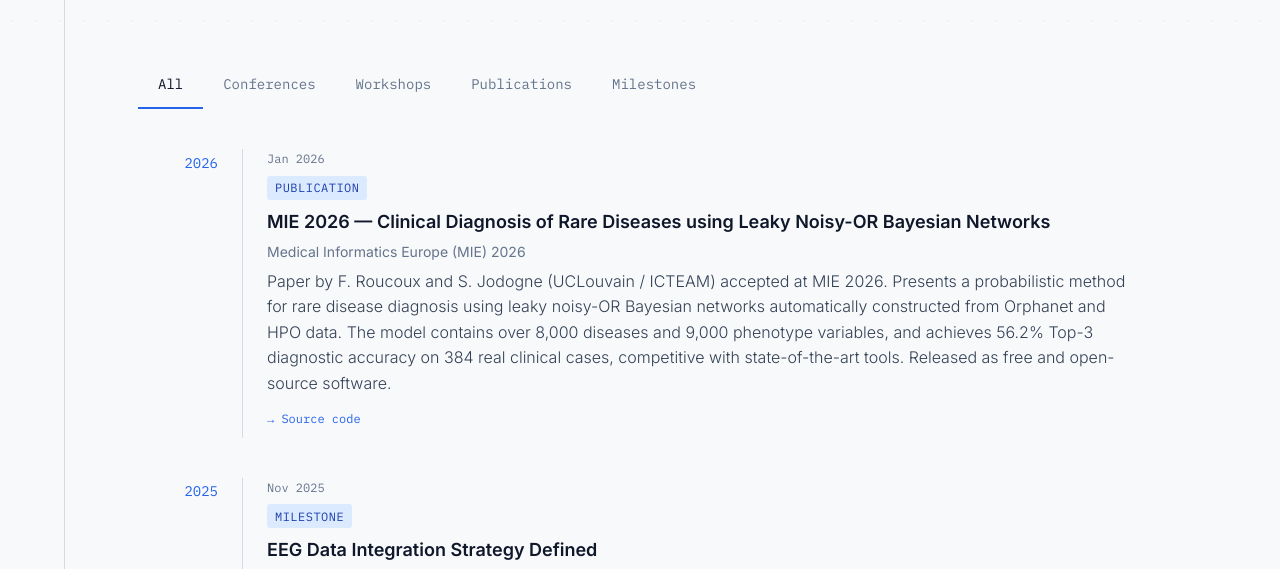
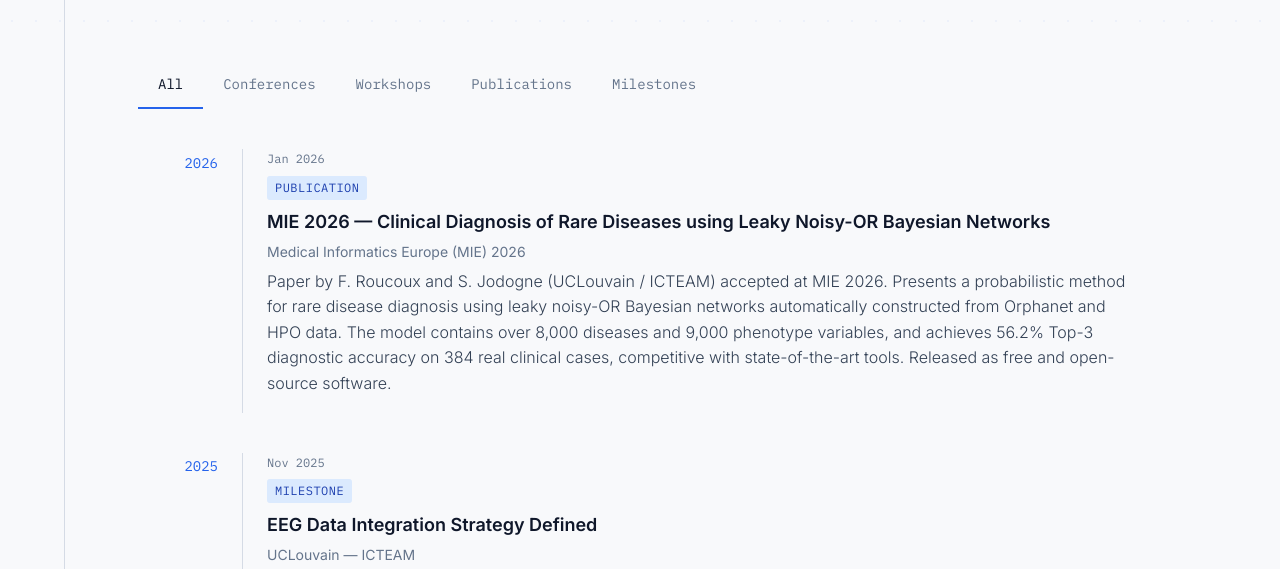
Before and after one commit to froucoux/clinomxws, a plain HTML site: page events.html in a window 1280 px wide. Shown: the part 231-800 px from the top of the page. Drawn offline with Linux system fonts and the light colour scheme.

Commit message:
Remove the link to source code

```diff
--- a/events.html
+++ b/events.html
@@ -98,8 +98,6 @@
                 automatically constructed from Orphanet and HPO data. The model contains over 8,000 diseases and 9,000
                 phenotype variables, and achieves 56.2% Top-3 diagnostic accuracy on 384 real clinical cases,
                 competitive with state-of-the-art tools. Released as free and open-source software.</p>
-              <a href="https://forge.uclouvain.be/FrancoisRoucoux/rddnoisyornetwork" class="timeline-link"
-                target="_blank" rel="noopener noreferrer">&rarr; Source code</a>
             </div>
           </li>
 
```
